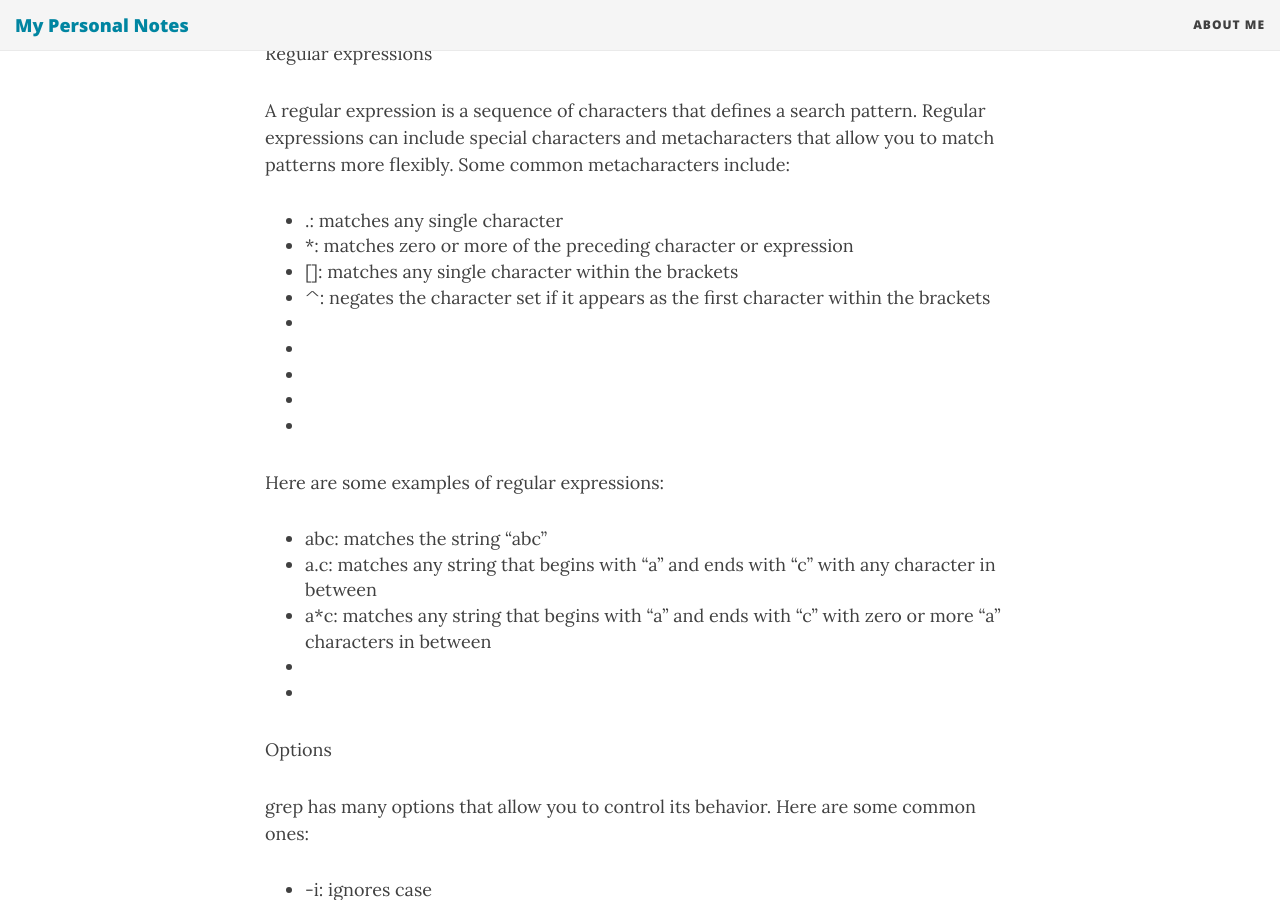
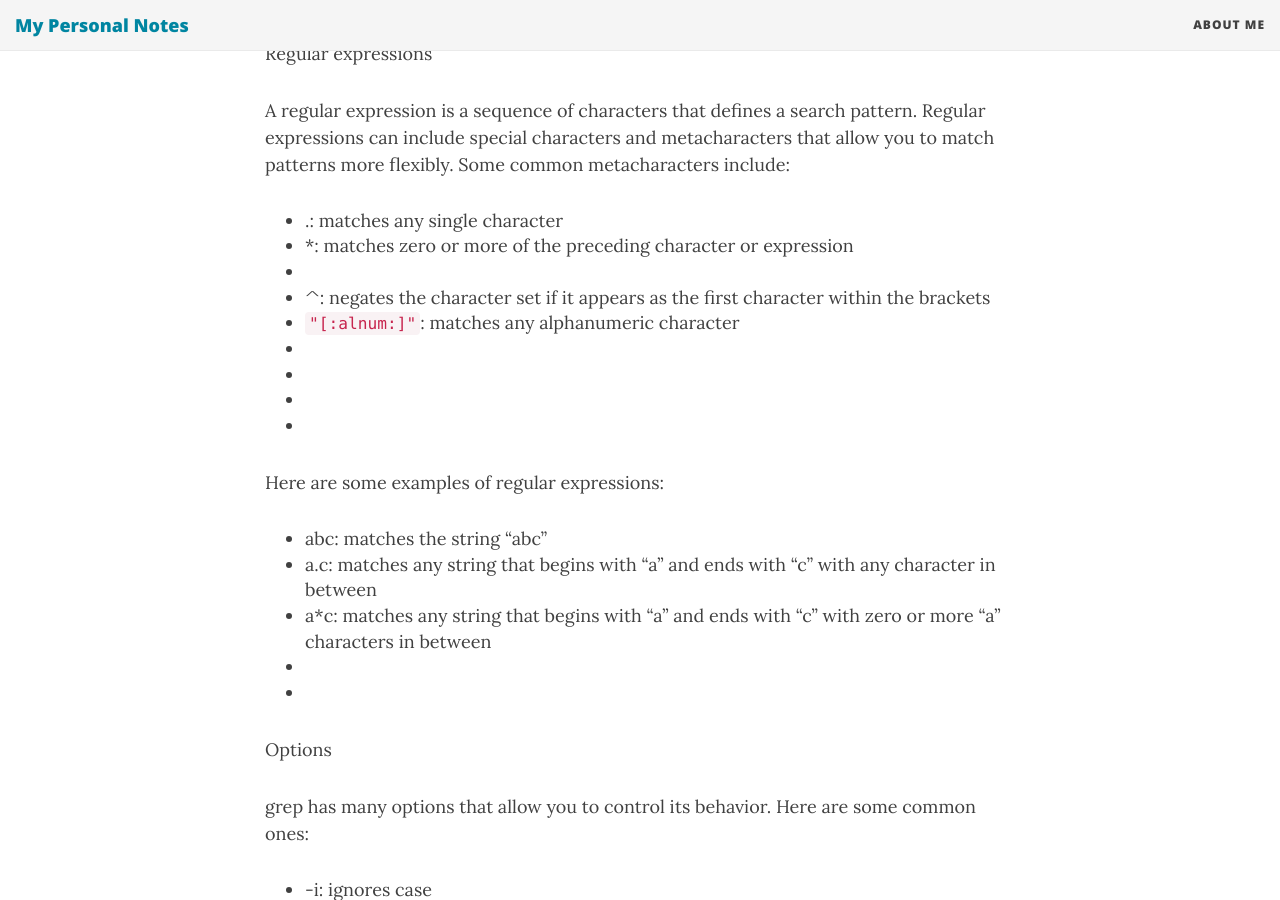
Before and after one commit to danielschwensen/danielschwensen.github.io, a Jekyll site: the page built from _posts/2023-02-26-grep.md, in a window 1280 px wide and 900 px high, scrolled down 745 px. Built offline with Jekyll 4.4.1, drawn with Linux system fonts in a browser that asks for light colours; nearby versions of some CDN libraries.

Commit message:
square brackets are not displayed

```diff
--- a/_posts/2023-02-26-grep.md
+++ b/_posts/2023-02-26-grep.md
@@ -5,7 +5,6 @@
 categories: blog linux
 tags: Linux grep
 ---
-
 The grep command in Linux is a powerful tool for searching and filtering text. It stands for "global regular expression print," and it allows you to search for patterns within text files and output the matching lines.
 
 Basic syntax
@@ -27,9 +26,9 @@
 A regular expression is a sequence of characters that defines a search pattern. Regular expressions can include special characters and metacharacters that allow you to match patterns more flexibly. Some common metacharacters include:
 - .: matches any single character
 - *: matches zero or more of the preceding character or expression
-- []: matches any single character within the brackets
+- [ ]: matches any single character within the brackets
 - ^: negates the character set if it appears as the first character within the brackets
-- [:alnum:]: matches any alphanumeric character
+- `"[:alnum:]"`: matches any alphanumeric character
 - [:alpha:]: matches any alphabetic character
 - [:digit:]: matches any digit
 - [:lower:]: matches any lowercase character
```
